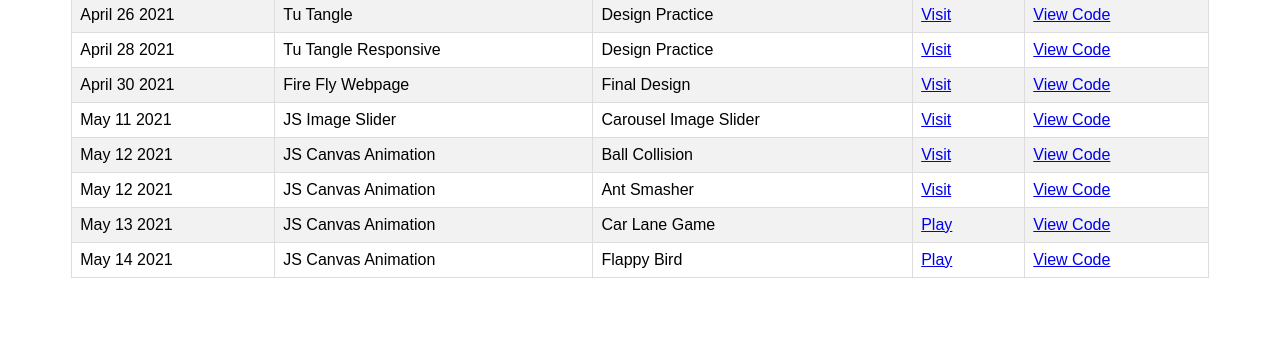
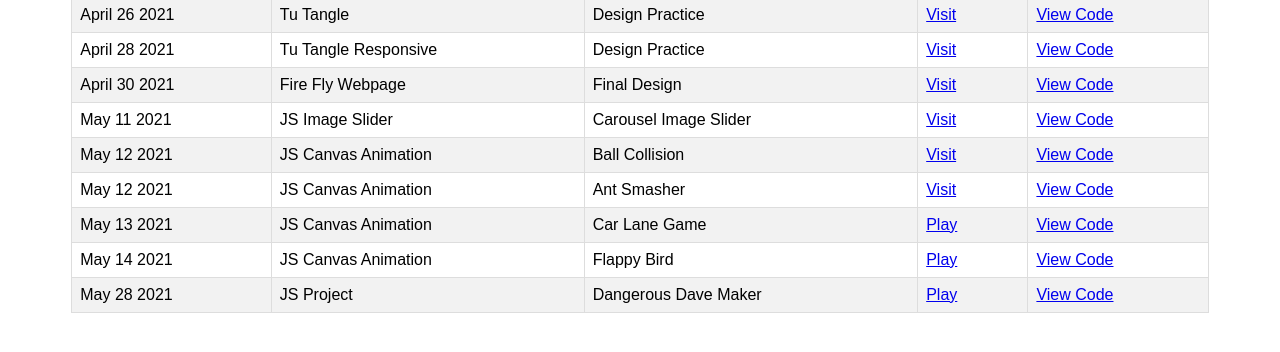
Before and after one commit to Irajan/irajan.github.io, a plain HTML site: page index.html in a window 1280 px wide. Shown: the part 126-478 px from the top of the page. Drawn offline with Linux system fonts and the light colour scheme.

Commit message:
Add dave maker

```diff
--- a/index.html
+++ b/index.html
@@ -103,6 +103,14 @@
           <td><a href="https://irajan.github.io/JS-assignment/flappyBird/">Play</a></td>
           <td><a href="https://github.com/Irajan/irajan.github.io/tree/master/JS-assignment/flappyBird">View Code</a></td>
         </tr>
+
+        <tr>
+          <td>May 28 2021</td>
+          <td>JS Project</td>
+          <td>Dangerous Dave Maker</td>
+          <td><a href="https://irajan.github.io/dave-maker/">Play</a></td>
+          <td><a href="https://github.com/Irajan/dave-maker">View Code</a></td>
+        </tr>
       </table>
 </body>
 </html>
```
